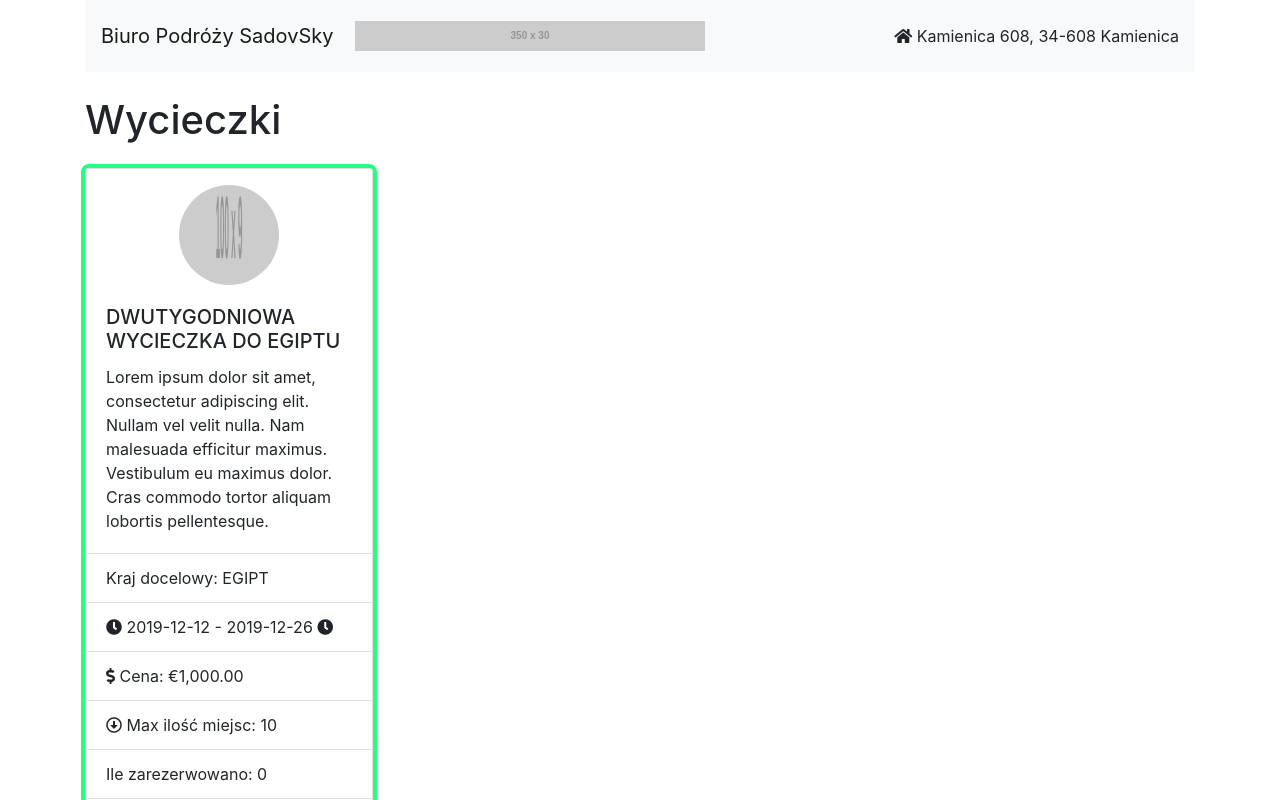
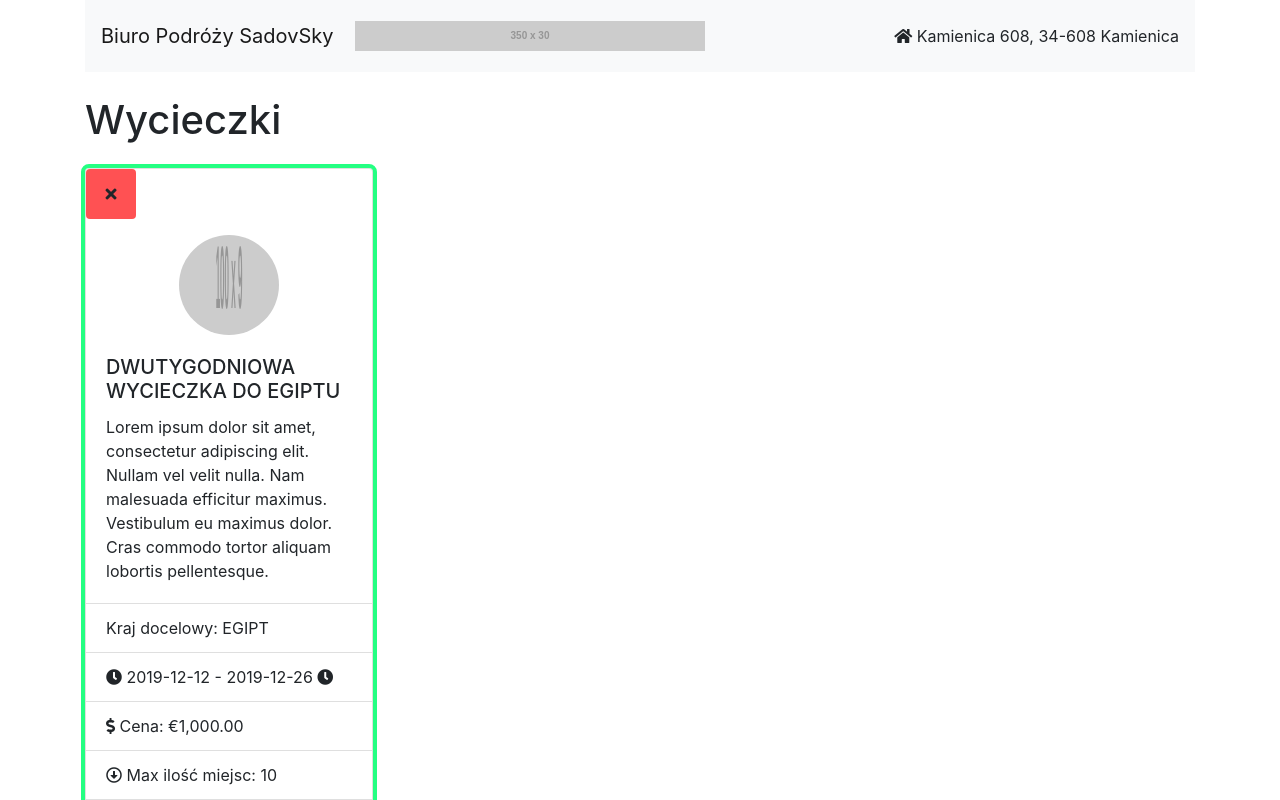
Before and after one commit to szymonsadowski3/ZPW_Angular, an Angular app: page / in a window 1280 px wide. Shown: the top 800 px of the page. Built offline with nearby package versions, Linux system fonts and the light colour scheme.

Commit message:
- implemented removing trips

```diff
--- a/src/app/components/lista-wycieczek.component.ts
+++ b/src/app/components/lista-wycieczek.component.ts
@@ -12,6 +12,7 @@ import {Component, Input} from '@angular/core';
          [isCheapest]="(item==minElement)"
          [isMostExpensive]="(item==maxElement)"
          (reservationChanged)="calculateSumOfReservedTrips($event)"
+         (tripRemoved)="removeTrip($event)"
     ></wycieczka-component>
 
     <div>
@@ -37,4 +38,8 @@ export class ListaWycieczekComponent {
       return a + b.ileZarezerwowano;
     }, 0);
   }
+
+  removeTrip(trip) {
+    this.wycieczki = this.wycieczki.filter(item => item !== trip); // TODO: recalculate min and max element when removed
+  }
 }
--- a/src/app/components/wycieczka.component.css
+++ b/src/app/components/wycieczka.component.css
@@ -20,3 +20,9 @@
   display: block;
   margin: 1rem auto 0;
 }
+
+.remove-button {
+  width: 50px;
+  height: 50px;
+  background-color: #ff5153;
+}
--- a/src/app/components/wycieczka.component.ts
+++ b/src/app/components/wycieczka.component.ts
@@ -4,6 +4,7 @@ import {Component, EventEmitter, Input, Output} from '@angular/core';
   selector: 'wycieczka-component',
   styleUrls: ['./wycieczka.component.css'],
   template: `
+
 
     <div class="card mb-4" style="width: 18rem;"
          [ngClass]="{
@@ -12,6 +13,12 @@ import {Component, EventEmitter, Input, Output} from '@angular/core';
                 'most-expensive': isMostExpensive
              }"
     >
+      <button
+        class="btn remove-button"
+        (click)="onTripRemoved(wycieczka)"
+      >
+        <i class="fa fa-times"></i>
+      </button>
       <img src={{wycieczka.linkDoZdj}} class="rounded-circle card-img"/>
       <div class="card-body">
         <h5 class="card-title">{{wycieczka.nazwa | uppercase}}</h5>
@@ -65,6 +72,7 @@ export class WycieczkaComponent {
   @Input() isMostExpensive: boolean;
 
   @Output() reservationChanged = new EventEmitter<string>();
+  @Output() tripRemoved = new EventEmitter<any>();
 
   onClickPlusButton(item) {
     if(item.ileZarezerwowano < item.maxIloscMiejsc) {
@@ -87,4 +95,8 @@ export class WycieczkaComponent {
 
     this.reservationChanged.emit("removed");
   }
+
+  onTripRemoved(trip) {
+    this.tripRemoved.emit(trip);
+  }
 }
```
